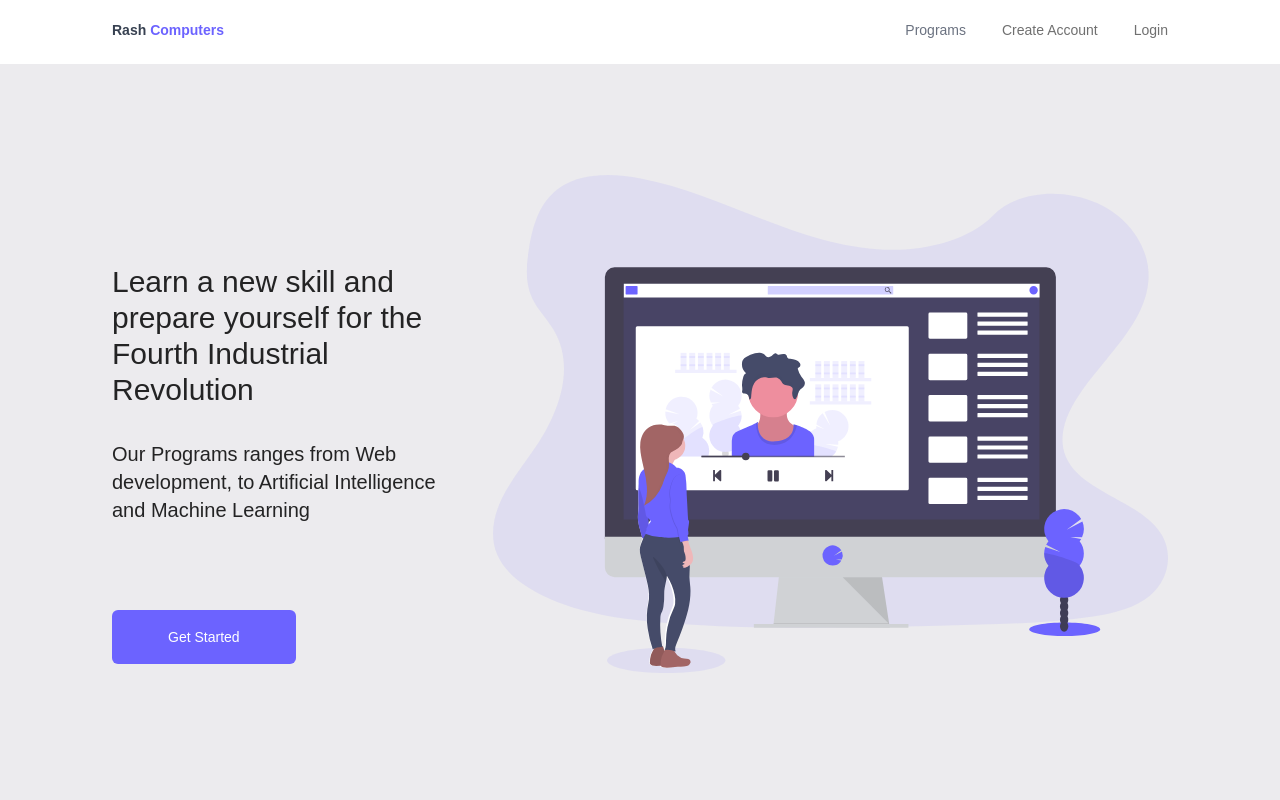
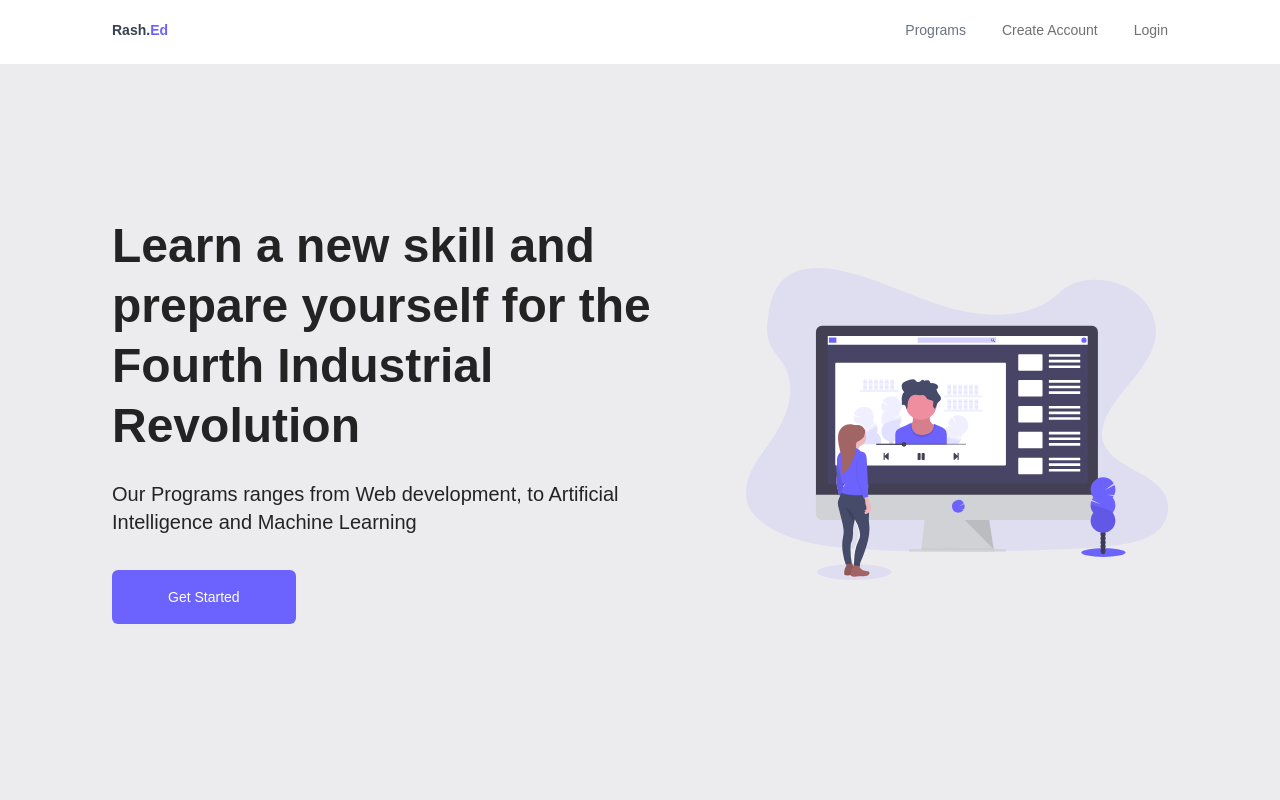
Before and after one commit to Rash-Computers/web, a Next.js app: page / in a window 1280 px wide. Shown: the top 800 px of the page. Built offline with nearby package versions, Linux system fonts and the light colour scheme.

Commit message:
ft(programs): implement course details

```diff
--- /dev/null
+++ b/components/course-details/index.tsx
@@ -0,0 +1,27 @@
+/**
+ * @author: ntwari egide
+ * @description: course details component
+ */
+
+import { ReactElement } from "react"
+
+export default function CourseDetailsComponent (): ReactElement {
+
+    return (
+        <div>
+            <div className="flex justify-between items-start mb-56 mt-16">
+                <article className="mt-16">
+                    <header className="text-primary text-3xl font-semibold mb-10">
+                        School Of Machine Learning
+                    </header>
+                    <p className="text-2xl leading-8 w-5/6">Our School of Machine Learning teaches the basic fundamentals of  Machine Learning. It includes working with Jupyter Notebooks, Sci-kit learn and other Machine Learning Libraries</p>
+
+                    <h1 className="text-2xl text-primary font-medium mt-8">Prerequisites:</h1>
+                </article>
+                <img src={`https://images.pexels.com/photos/777001/pexels-photo-777001.jpeg?auto=compress&cs=tinysrgb&dpr=1&w=500`} className="w-2/3 mt-12 -mr-6 rounded-3xl" />
+            </div>
+
+        </div>
+    )
+
+}
--- a/components/global/NavBar/index.tsx
+++ b/components/global/NavBar/index.tsx
@@ -20,7 +20,7 @@ export default function NavBar(): ReactElement {
 			<div>
 				<Link href="/">
 					<a className="text-gray-700">
-						Rash <span className="text-primary text-sm">Computers</span>
+						Rash.<span className="text-primary text-sm">Ed</span>
 					</a>
 				</Link>
 			</div>
--- a/components/home/Demo/index.tsx
+++ b/components/home/Demo/index.tsx
@@ -6,12 +6,12 @@ export default function Demo(): ReactElement {
 			<div className="flex items-start space-x-30 justify-between">
 				<div className="flex flex-col h-1/2 justify-between items-start">
 					<article className="mb-16 w-5/6">
-						<h1 className="font-semibold text-2xl">
+						<h1 className="font-semibold text-4xl">
 							Explore Our courses and study in our signature Tablets designed
 							for students in schools
 						</h1>
 
-						<h2 className="text-xl font-normal text-base mt-8">
+						<h2 className="font-normal text-base mt-8">
 							Ideal for High School students, the tablets comes with selected
 							courses and an offline code editor that allows you to run your
 							code smoothly and have a fantastic learning experience.{' '}
--- a/components/home/Hero/index.tsx
+++ b/components/home/Hero/index.tsx
@@ -3,20 +3,20 @@ import React, { ReactElement } from 'react';
 export default function Hero(): ReactElement {
 	return (
 		<div className="flex justify-between items-center h-full">
-			<div className="flex w-2/3 flex-col h-1/2 justify-between items-start">
+			<div className=" -mt-24 flex w-2/3 flex-col h-1/2 justify-between items-start">
 				<article>
-					<h1 className="text-3xl font-medium">
+					<h1 className="text-5xl font-semibold leading-[60px]">
 						Learn a new skill and prepare yourself for the Fourth Industrial
 						Revolution
 					</h1>
 
-					<h2 className="text-xl mt-8 font-light">
+					<h2 className="text-xl mt-4 font-normal">
 						Our Programs ranges from Web development, to Artificial Intelligence
 						and Machine Learning
 					</h2>
 				</article>
 
-				<button className="bg-primary text-white text-md px-14 py-4 rounded-md hover:border-indigo-600 hover:transition">
+				<button className="bg-primary text-white text-md mt-6 px-14 py-4 rounded-md hover:border-indigo-600 hover:transition">
 					Get Started
 				</button>
 			</div>
@@ -24,7 +24,7 @@ export default function Hero(): ReactElement {
 			<img
 				src="/assets/home/hero.svg"
 				alt="Computer Artwork"
-				className="-mt-20 ml-8 w-full left-8 welcome-bg-photo"
+				className="-mt-20 ml-8 w-2/5 left-8 welcome-bg-photo"
 			/>
 		</div>
 	);
--- a/components/programs/Hero/index.tsx
+++ b/components/programs/Hero/index.tsx
@@ -4,8 +4,8 @@ export default function ProgramsHero(): ReactElement {
 	return (
 		<div className="flex justify-between items-center h-full">
 			<div className="flex items-start justify-between">
-				<article className="w-2/5">
-					<h1 className="text-3xl font-semibold mb-8 leading-tight">
+				<article className="w-2/4 -mt-10">
+					<h1 className="text-5xl font-semibold mb-8 leading-tight">
 						Upgrade your skills by Enrolling in one of our Schools.
 					</h1>
 
--- a/components/programs/SchoolCard/index.tsx
+++ b/components/programs/SchoolCard/index.tsx
@@ -14,10 +14,10 @@ export default function SchoolCard({
 	return (
 		<div className="flex justify-between items-start mb-56">
 			<article className="mt-20">
-				<header className="text-primary text-2xl font-semibold mb-10">
+				<header className="text-primary text-3xl font-semibold mb-10">
 					{name}
 				</header>
-				<p className="text-base leading-8 w-5/6">{description}</p>
+				<p className="text-2xl leading-8 w-5/6">{description}</p>
 			</article>
 			<img src={`/assets/programs/${imageUrl}.svg`} className="w-2/5" alt={name} />
 		</div>
--- /dev/null
+++ b/pages/course-details.tsx
@@ -0,0 +1,13 @@
+import { ReactElement } from "react";
+import CourseDetailsComponent from "../components/course-details";
+import Layout from "../components/global/Layout";
+
+export default function CourseDetails(): ReactElement {
+
+	return (
+		<Layout>
+            <CourseDetailsComponent />
+
+		</Layout>
+	);
+}
```
